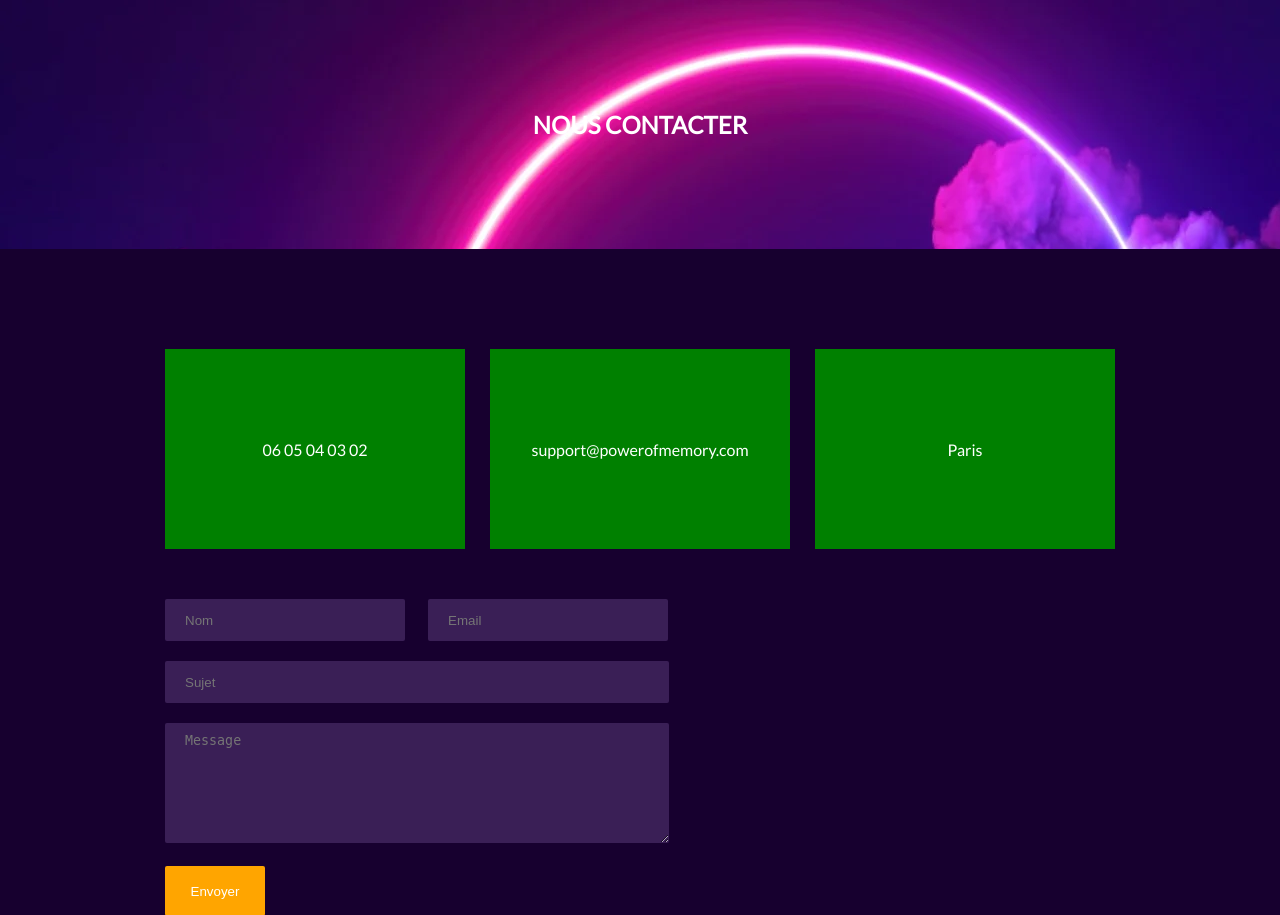
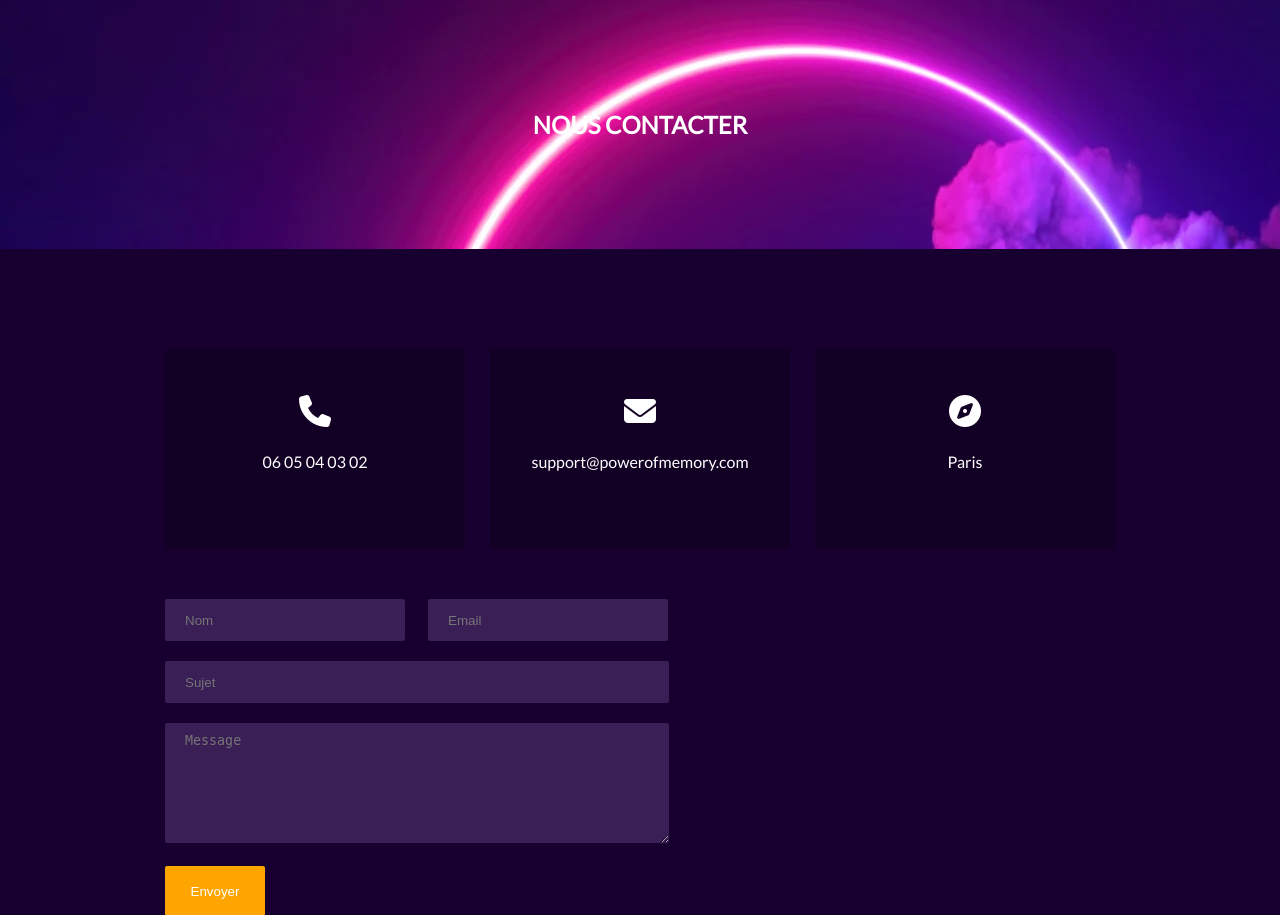
Before and after one commit to JeanFourest/Puissance_4, a PHP site: page /contact.html in a window 1280 px wide. Shown: the part 91-1006 px from the top of the page. Run offline with PHP 8.4, Linux system fonts and the light colour scheme; some libraries are stand-ins or nearby versions.

Commit message:
fini avec le page contact

```diff
--- a/assets/contact/main.css
+++ b/assets/contact/main.css
@@ -41,9 +41,15 @@ body
     display: flex;
     justify-content: center;
     align-items: center;
-    background-color: green;
+    flex-direction: column;
+    background-color: rgb(18, 0, 37);
     width: 300px;
     height: 200px;
+}
+
+.paraBoite
+{
+    margin-top: 40px;
 }
 
 .formulaire
--- a/contact.html
+++ b/contact.html
@@ -31,9 +31,18 @@
 
     <div class="contacter">
         <div class="boite">
-            <div class="boite2"><p>06 05 04 03 02</p></div>
-            <div class="boite2"><p>support@powerofmemory.com</p></div>
-            <div class="boite2"><p>Paris</p></div>
+            <div class="boite2">
+                <i class="fa-solid fa-phone fa-2xl"></i>
+                <p class="paraBoite">06 05 04 03 02</p>
+            </div>
+            <div class="boite2">
+                <i class="fa-solid fa-envelope fa-2xl"></i>
+                <p class="paraBoite">support@powerofmemory.com</p>
+            </div>
+            <div class="boite2">
+                <i class="fa-solid fa-compass fa-2xl"></i>
+                <p class="paraBoite">Paris</p>
+            </div>
         </div>
     </div>
     <!-- c'est le formulaire -->
```
